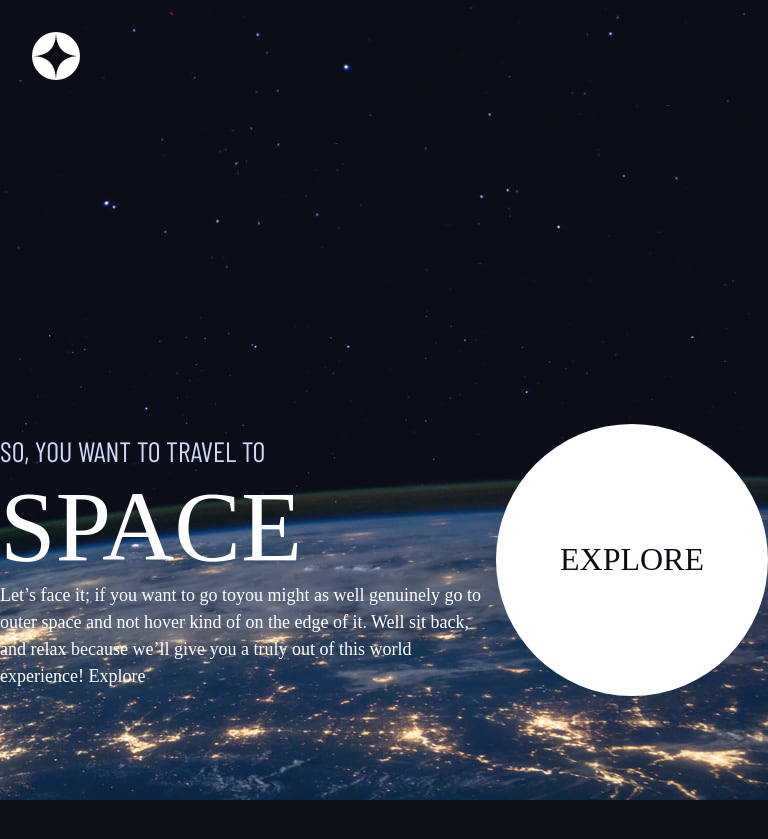
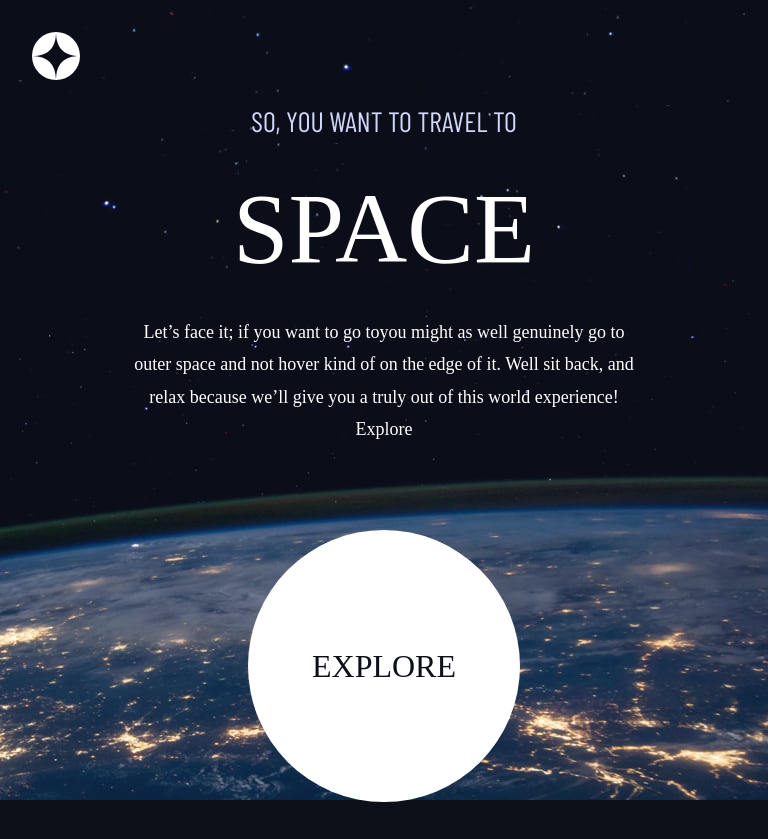
Before and after one commit to m00se01/Frontend-Practice, a React (Vite) app in the folder space-travel-site/SpaceTravelSite/: page / in a window 768 px wide. Before the commit the page ends 800 px from the top, so only its background shows below. Built offline with nearby package versions, Linux system fonts and the light colour scheme; a web font is replaced by a local one.

Commit message:
responsive homepage finished

```diff
--- a/space-travel-site/SpaceTravelSite/src/components/Navbar.jsx
+++ b/space-travel-site/SpaceTravelSite/src/components/Navbar.jsx
@@ -7,8 +7,6 @@ import { Link, NavLink } from "react-router-dom";
 import { useState } from "react";
 export const Navbar = ({ currActive }) => {
   const [isMenuOpen, setIsMenuOpen] = useState(false);
-
-  const [navigationType, setNavigationType] = useState("primary-navigation");
 
   const closeMenu = () => {
     setIsMenuOpen(false);
--- a/space-travel-site/SpaceTravelSite/src/pages/HomePage.jsx
+++ b/space-travel-site/SpaceTravelSite/src/pages/HomePage.jsx
@@ -23,7 +23,7 @@ export const HomePage = () => {
             experience! Explore
           </p>
         </div>
-        <div className="">
+        <div className="button-wrapper">
           <LargeButton />
         </div>
       </div>
--- a/space-travel-site/SpaceTravelSite/src/styles/home.css
+++ b/space-travel-site/SpaceTravelSite/src/styles/home.css
@@ -5,26 +5,61 @@
   background-position: bottom center;
   height: 100vh;
   display: grid;
+  grid-template-rows: 12% 6fr;
 }
 
 .main-text > h1 > span {
   font-size: var(--fs-800);
+  padding: var(--sp-400) 0;
+}
+
+.main-text p {
+  line-height: 180%;
+}
+
+.main-text {
+  text-align: center;
+  margin: 0 var(--sp-1000);
 }
 
 .grid-container {
   display: grid;
 }
 
-.grid-container > *:first-child {
-  grid-column: 2;
-  place-content: center;
+/* Mobile */
+@media (max-width: 768px) {
+  .home {
+    grid-template-columns: 1fr;
+    grid-template-rows: minmax(100px, 0.25fr) 2fr;
+  }
+
+  .main-text {
+    text-align: center;
+  }
+
+  .home > :last-child {
+    place-content: center;
+    place-items: center;
+    margin: 0 var(--sp-600);
+  }
+
+  .grid-container {
+    grid-template-rows: 1fr 1fr;
+    grid-template-columns: 1fr;
+    margin: 0 auto;
+  }
+
+  .grid-container > *:first-child {
+    grid-row: 1;
+    grid-column: 3;
+  }
+
+  .grid-container > *:last-child {
+    grid-column: 3;
+    place-content: center;
+  }
 }
 
-.grid-container > *:last-child {
-  grid-column: 3;
-  place-content: center;
-  margin: 0 auto;
-}
 /* Tablet */
 
 @media (min-width: 48rem) {
@@ -32,10 +67,33 @@
     background-image: url(../assets/home/background-home-tablet.jpg);
     background-position: center;
   }
+
+  .grid-container {
+    grid-template-columns: 1fr;
+    grid-template-rows: 1fr 1fr;
+    place-items: center;
+    margin: 0 auto;
+    row-gap: var(--sp-600);
+  }
+
+  .grid-container > *:first-child {
+    grid-row: 1;
+  }
+
+  .grid-container > *:last-child {
+    grid-row: 2;
+    place-items: center;
+  }
 }
 
 /* Desktop */
 @media (min-width: 90rem) {
+  .home {
+    background-image: url(../assets/home/background-home-desktop.jpg);
+    background-position: center;
+    grid-template-rows: 1fr 5fr;
+  }
+
   .grid-container {
     display: grid;
     grid-template-columns:
@@ -43,23 +101,27 @@
       repeat(2, minmax(0, 80rem))
       minmax(2rem, 1fr);
     column-gap: var(--container-gap, 2rem);
+    row-gap: 0;
+    grid-template-rows: 0.25fr 1fr;
     margin: 0 var(--sp-1000);
+    place-items: center;
+    align-items: center;
   }
 
   .grid-container > *:first-child {
     grid-column: 2;
-    place-content: center;
+    grid-row: 2;
+    place-items: center;
   }
 
   .grid-container > *:last-child {
     grid-column: 3;
+    grid-row: 2;
     place-content: center;
     margin: 0 auto;
   }
 
-  .home {
-    background-image: url(../assets/home/background-home-desktop.jpg);
-    background-position: center;
-    grid-template-rows: 1fr 5fr;
+  .main-text {
+    text-align: start;
   }
 }
```
